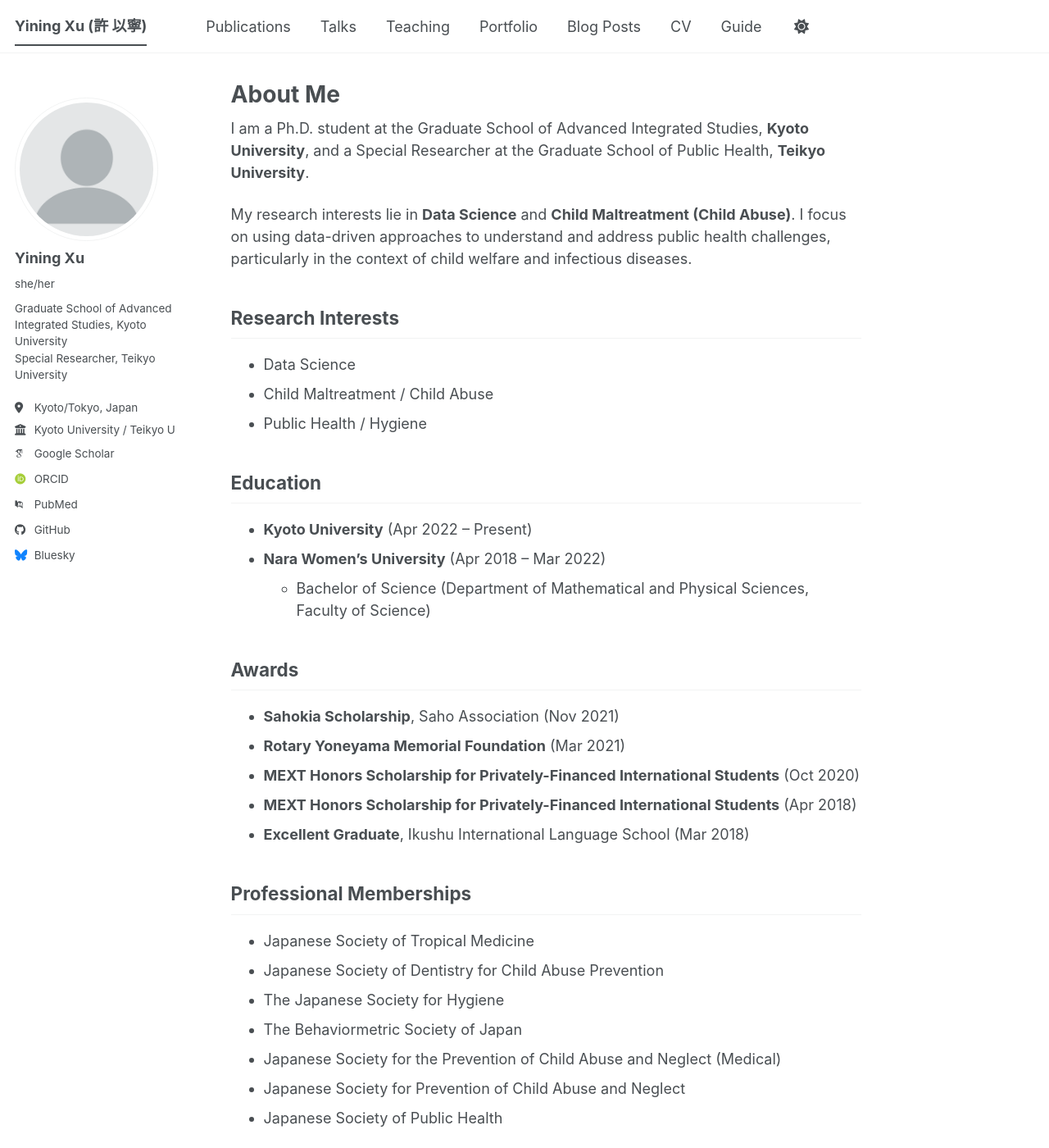
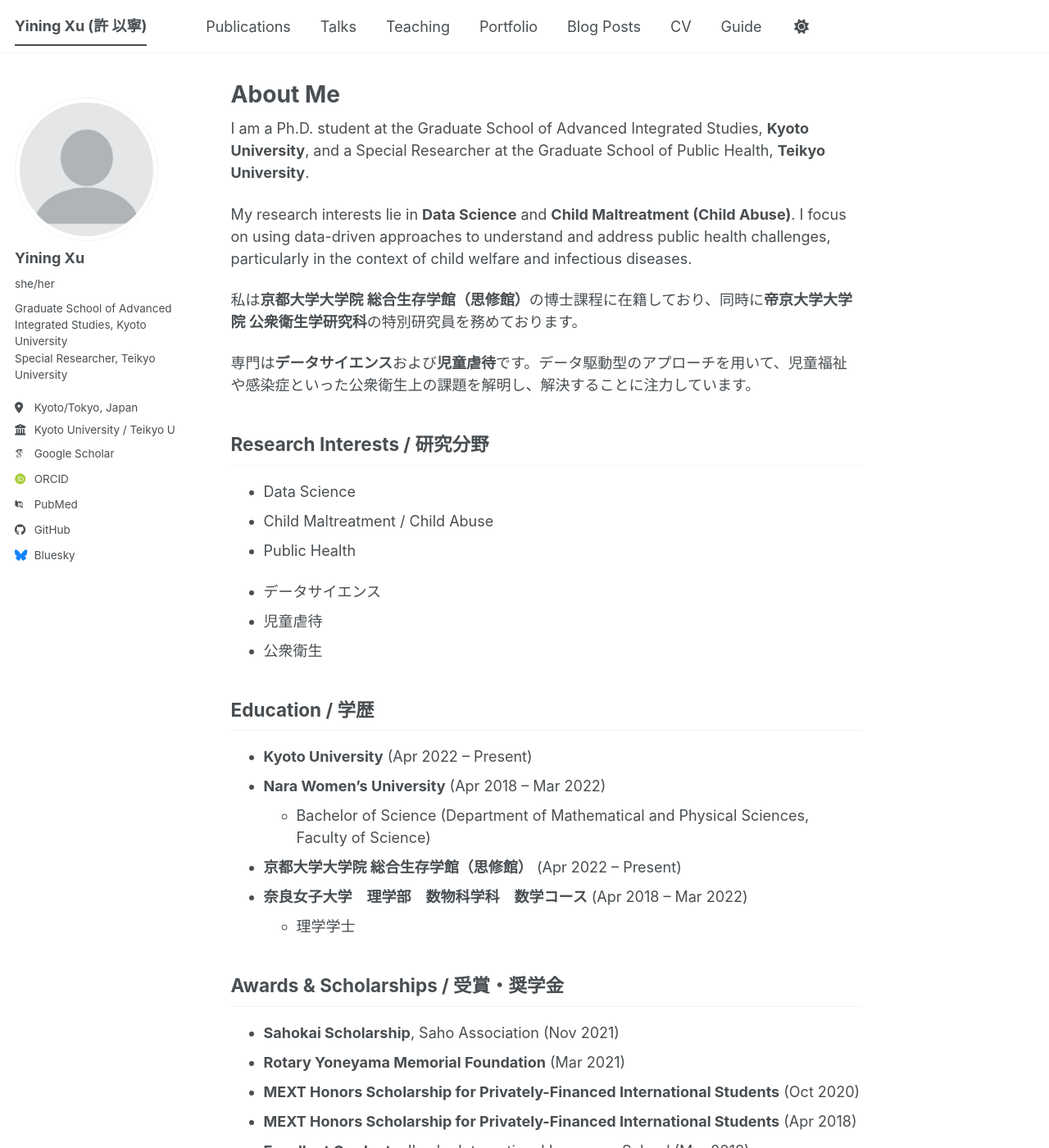
Before and after one commit to IneiHsu/ineihsu.github.io, a Jekyll site: the page built from _pages/about.md, in a window 1280 px wide and 1400 px high. Shown: the whole window at 82% size. Built offline with Jekyll 4.4.1, drawn with Linux system fonts in a browser that asks for light colours; some web fonts are replaced; a script bundle is joined from its source files by our own code; library files that are not in the unit come from our copies; some of the changed text lies outside the part shown.

Commit message:
docs: Update about page content.

```diff
--- a/_pages/about.md
+++ b/_pages/about.md
@@ -12,24 +12,43 @@ I am a Ph.D. student at the Graduate School of Advanced Integrated Studies, **Ky
 
 My research interests lie in **Data Science** and **Child Maltreatment (Child Abuse)**. I focus on using data-driven approaches to understand and address public health challenges, particularly in the context of child welfare and infectious diseases.
 
-## Research Interests
+私は**京都大学大学院 総合生存学館（思修館）**の博士課程に在籍しており、同時に**帝京大学大学院 公衆衛生学研究科**の特別研究員を務めております。
+
+専門は**データサイエンス**および**児童虐待**です。データ駆動型のアプローチを用いて、児童福祉や感染症といった公衆衛生上の課題を解明し、解決することに注力しています。
+
+## Research Interests / 研究分野
 *   Data Science
 *   Child Maltreatment / Child Abuse
-*   Public Health / Hygiene
+*   Public Health
 
-## Education
+*   データサイエンス
+*   児童虐待
+*   公衆衛生
+
+## Education / 学歴
 *   **Kyoto University** (Apr 2022 – Present)
 *   **Nara Women's University** (Apr 2018 – Mar 2022)
     *   Bachelor of Science (Department of Mathematical and Physical Sciences, Faculty of Science)
 
-## Awards
-*   **Sahokia Scholarship**, Saho Association (Nov 2021)
+*   **京都大学大学院 総合生存学館（思修館）** (Apr 2022 – Present)
+*   **奈良女子大学　理学部　数物科学科　数学コース** (Apr 2018 – Mar 2022)
+    *   理学学士
+
+
+## Awards & Scholarships / 受賞・奨学金
+*   **Sahokai Scholarship**, Saho Association (Nov 2021)
 *   **Rotary Yoneyama Memorial Foundation** (Mar 2021)
 *   **MEXT Honors Scholarship for Privately-Financed International Students** (Oct 2020)
 *   **MEXT Honors Scholarship for Privately-Financed International Students** (Apr 2018)
 *   **Excellent Graduate**, Ikushu International Language School (Mar 2018)
 
-## Professional Memberships
+*   2021年11月 佐保会奨学金, 一般社団法人 佐保会
+*   2021年3月 公益財団法人ロータリー米山記念奨学会
+*   2020年10月 文部科学省外国人留学生学習奨励費
+*   2018年4月 文部科学省外国人留学生学習奨励費
+*   2018年3月 優秀卒業生, 育秀国際語学校
+
+## Professional Memberships / 所属学協会
 *   Japanese Society of Tropical Medicine
 *   Japanese Society of Dentistry for Child Abuse Prevention
 *   The Japanese Society for Hygiene
@@ -38,6 +57,18 @@ My research interests lie in **Data Science** and **Child Maltreatment (Child Ab
 *   Japanese Society for Prevention of Child Abuse and Neglect
 *   Japanese Society of Public Health
 
-## Research Projects
+*   日本公衆衛生学会
+*   日本衛生学会
+*   日本子ども虐待医学会
+*   日本子ども虐待防止学会
+*   日本子ども虐待防止歯科研究会
+*   日本熱帯医学会
+*   日本行動計量学会
+
+
+## Research Grants / 共同研究・競争的資金等の研究課題
 *   **JST Support for Pioneering Research initiated by Next Generation (SPRING)** (Apr 2025 – Mar 2027)
 *   **FY2025 8020 Publicly Offered Research Program** (Jun 2025 – Mar 2026)
+
+*   2025年4月 - 2027年3月 **JST 次世代研究者挑戦的研究プログラムJPMJSP2110（SPRING）**
+*   2025年6月 - 2026年3月 **令和７年度 ８０２０公募研究事業**（公益財団法人8020推進財団）
```
